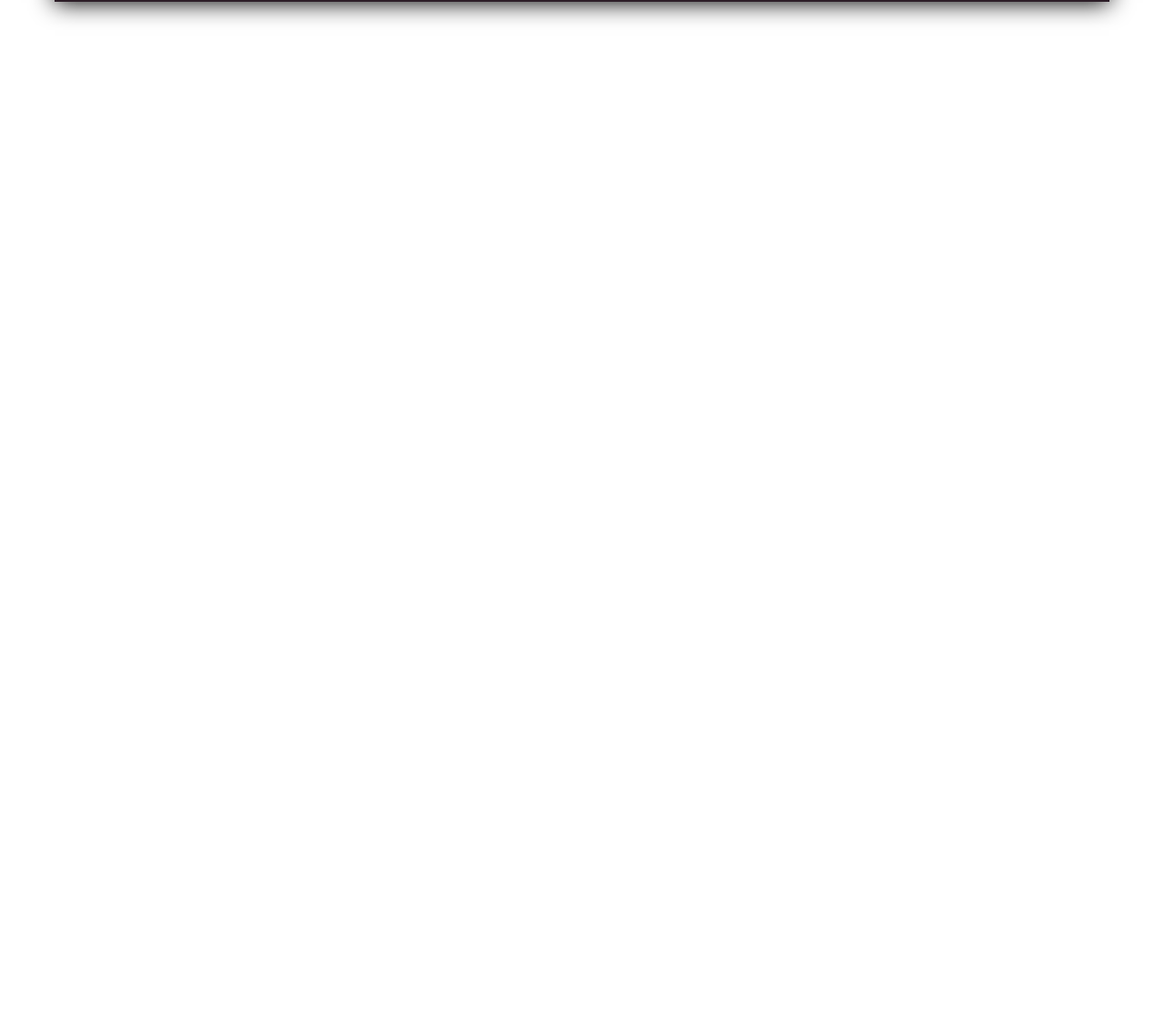
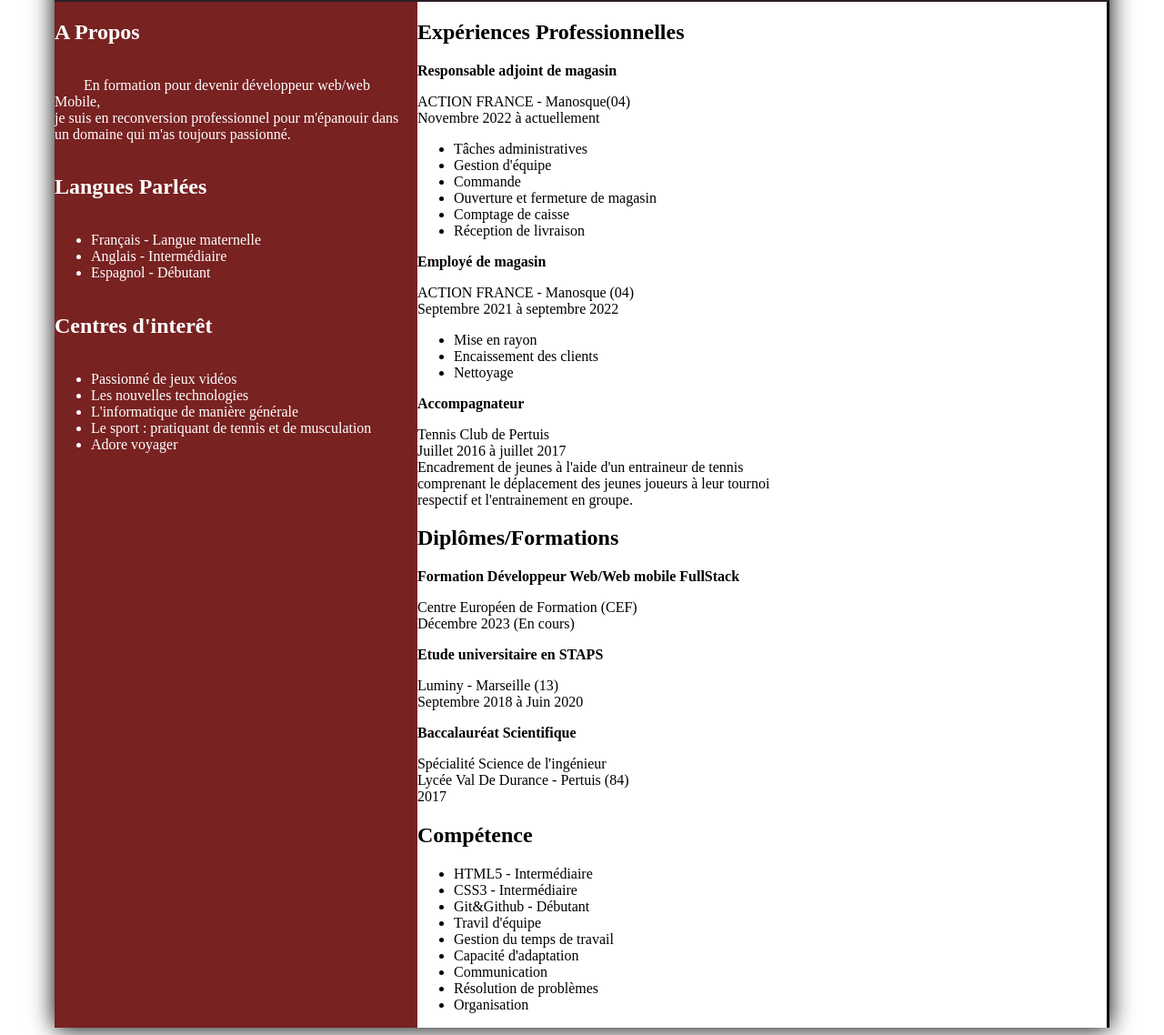
Before and after one commit to Anthony84A/CV-Anthony-ARNIAUD, a plain HTML site: page index.html in a window 1280 px wide. Shown: the part 495-1633 px from the top of the page at 91% size. Before the commit the page ends 800 px from the top, so only its background shows below. Drawn offline with Linux system fonts and the light colour scheme.

Commit message:
ADD Main content & style

```diff
--- a/css/style.css
+++ b/css/style.css
@@ -61,3 +61,46 @@
     text-decoration: underline;
     color: white;
 }
+
+
+
+
+/* MAIN LEFT & RIGHT STYLE*/
+
+.main_block {
+    display: flex;
+    justify-content: space-between;
+}
+
+
+.main_left {
+    width: 400px;
+    background-color: #782221;
+    color: white;
+    display: flex;
+    justify-content: flex-start;
+    flex-direction: column;
+}
+
+.main_right {
+    width: 760px;
+    background-color: white;
+    color: black;
+    border-right: solid black;
+}
+
+.style_text {
+    text-indent: 8%;
+}
+
+.border_on_hover {
+    width :fit-content;
+    padding-right: 50px;
+    border-right: solid 4px;
+    border-color: white;
+}
+
+.border_on_hover:hover {
+    border-color: #782221;
+    transition: 0.5s;
+}
--- a/index.html
+++ b/index.html
@@ -47,9 +47,156 @@
 
         </header>
 
-        <main>
+        <main class="main_block">
+
+            <section class="main_left">
+
+                <h2 class="title_left"> A Propos</h2>
+
+                <p class="content style_text">En formation pour devenir développeur web/web Mobile, <br>
+                    je suis en reconversion professionnel pour m'épanouir dans <br>
+                    un domaine qui m'as toujours passionné.
+                </p>
+
+                <h2 class="title_left">Langues Parlées</h2>
+
+                <ul class="content">
+
+                    <li>Français - Langue maternelle</li>
+                    <li>Anglais - Intermédiaire</li>
+                    <li>Espagnol - Débutant</li>
+
+                </ul>
+
+                <h2 class="title_left">Centres d'interêt</h2>
+
+                <ul class="content">
+
+                    <li>Passionné de jeux vidéos</li>
+                    <li>Les nouvelles technologies</li>
+                    <li>L'informatique de manière générale</li>
+                    <li>Le sport : pratiquant de tennis et de musculation</li>
+                    <li>Adore voyager</li>
+
+                </ul>
+
+            </section>
+
+            <section class="main_right">
+
+                <h2 class="title_right">Expériences Professionnelles</h2>
+
+                <div>
+
+                    <p class="title_content"><strong>Responsable adjoint de magasin</strong></p>
+
+                    <aside class="content border_on_hover">
+
+                        <p>ACTION FRANCE - Manosque(04) <br>
+                            Novembre 2022 à actuellement
+                        </p>
+
+                        <ul>
+                            <li>Tâches administratives</li>
+                            <li>Gestion d'équipe</li>
+                            <li>Commande</li>
+                            <li>Ouverture et fermeture de magasin</li>
+                            <li>Comptage de caisse</li>
+                            <li>Réception de livraison</li>
+                        </ul>
+
+                    </aside>
+
+                    <p class="title_content"><strong>Employé de magasin</strong></p>
+
+                    <aside class="content border_on_hover">
+
+                        <p>ACTION FRANCE - Manosque (04) <br>
+                            Septembre 2021 à septembre 2022
+                        </p>
+
+                        <ul>
+
+                            <li>Mise en rayon</li>
+                            <li>Encaissement des clients</li>
+                            <li>Nettoyage</li>
+
+                        </ul>
+
+                    </aside>
+
+                    <p class="title_content"><strong>Accompagnateur</strong></p>
+
+                    <aside class="content border_on_hover">
+
+                        <p>Tennis Club de Pertuis <br>
+                            Juillet 2016 à juillet 2017 <br>
+                            Encadrement de jeunes à l'aide d'un entraineur de tennis <br>
+                            comprenant le déplacement des jeunes joueurs à leur tournoi <br>
+                            respectif et l'entrainement en groupe.
+                        </p>
+
+                    </aside>
 
 
+                </div>
+
+                <h2 class="title_right">Diplômes/Formations</h2>
+
+                <div>
+
+                    <p class="title_content"><strong>Formation Développeur Web/Web mobile FullStack</strong></p>
+
+                    <aside class="content border_on_hover">
+
+                        <p>Centre Européen de Formation (CEF) <br>
+                            Décembre 2023 (En cours)
+                        </p>
+
+                    </aside>
+
+                    <p class="title_content"><strong>Etude universitaire en STAPS</strong></p>
+
+                    <aside class="content border_on_hover">
+
+                        <p>Luminy - Marseille (13) <br>
+                            Septembre 2018 à Juin 2020
+                        </p>
+
+                    </aside>
+
+                    <p class="title_content"><strong>Baccalauréat Scientifique</strong></p>
+
+                    <aside class="content border_on_hover">
+
+                        <p>Spécialité Science de l'ingénieur <br>
+                            Lycée Val De Durance - Pertuis (84) <br>
+                            2017
+                        </p>
+
+                    </aside>
+
+                </div>
+
+                <h2 class="title_right">Compétence</h2>
+
+                <div class="content border_on_hover">
+
+                    <ul>
+                        <li>HTML5 - Intermédiaire</li>
+                        <li>CSS3 - Intermédiaire</li>
+                        <li>Git&Github - Débutant</li>
+                        <li>Travil d'équipe</li>
+                        <li>Gestion du temps de travail</li>
+                        <li>Capacité d'adaptation</li>
+                        <li>Communication</li>
+                        <li>Résolution de problèmes</li>
+                        <li>Organisation</li>
+                    </ul>
+
+                </div>
+
+            </section>
 
         </main>
 
```
